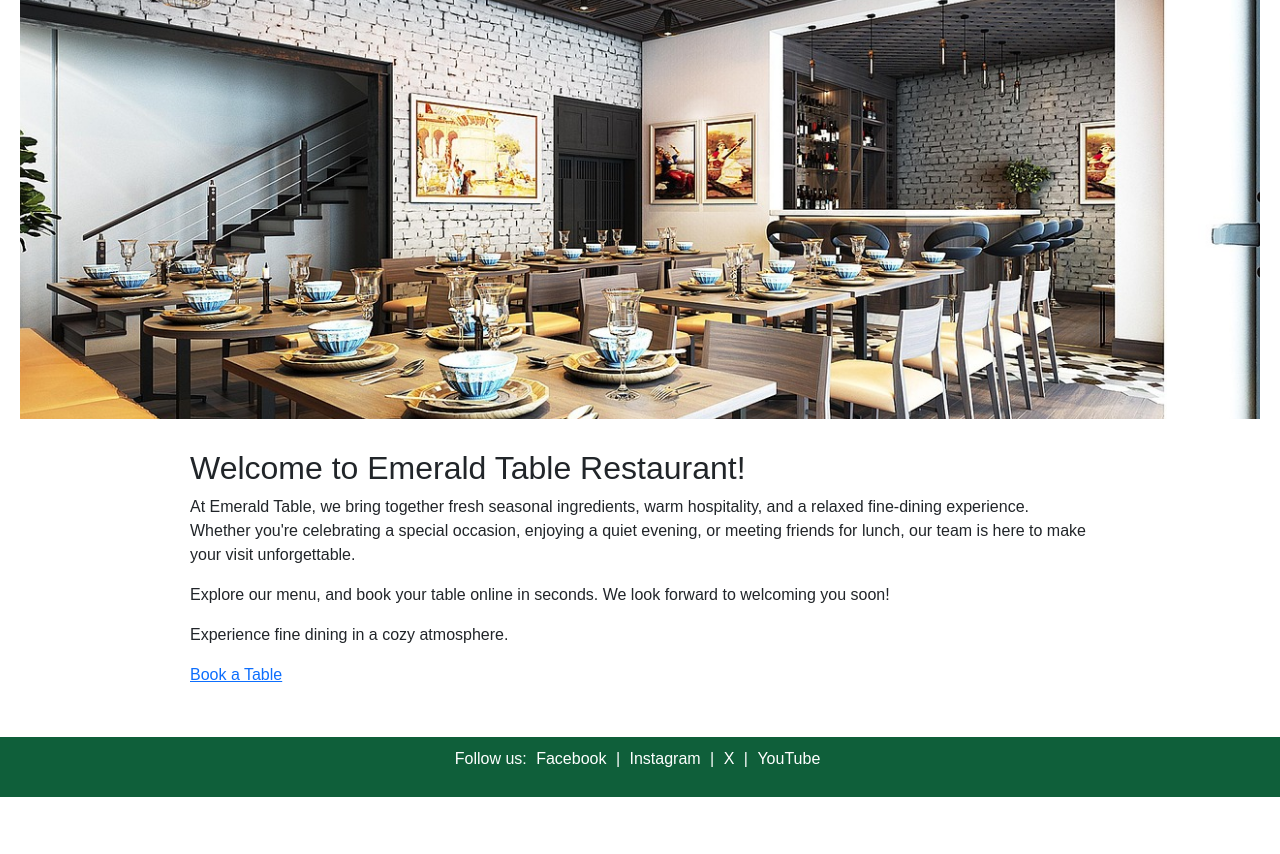
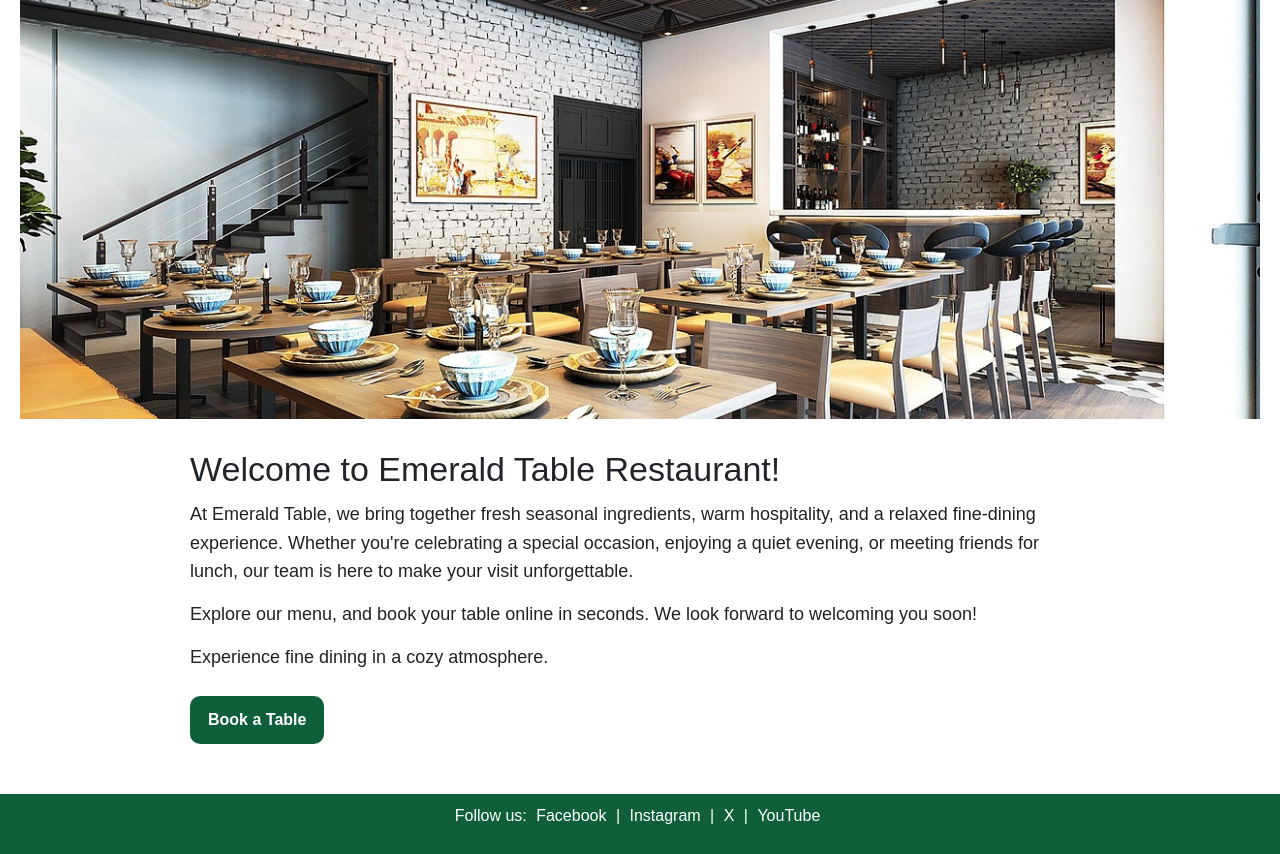
Before and after one commit to darrio-dk/emerald_table_restaurant, a Django app: page / in a window 1280 px wide. Shown: the part 77-931 px from the top of the page. Before the commit the page ends 874 px from the top, so only its background shows below. Run offline with Django 5.2, Linux system fonts and the light colour scheme.

Commit message:
style heading, paragraph and button

```diff
--- a/static/css/style.css
+++ b/static/css/style.css
@@ -54,3 +54,31 @@ body {
     margin: 30px auto;
     text-align: left;
 }
+
+.home-intro h2 {
+    font-size: 34px;
+    margin-bottom: 10px;
+}
+
+.home-intro p {
+    font-size: 18px;
+    line-height: 1.6;
+    margin-bottom: 14px;
+    color: #222;
+}
+
+/* Nice green button */
+.btn-primary {
+    display: inline-block;
+    background: #0f5f3a;
+    color: white;
+    padding: 12px 18px;
+    border-radius: 10px;
+    text-decoration: none;
+    font-weight: 600;
+    margin-top: 10px;
+}
+
+.btn-primary:hover {
+    background: #0b4a2c;
+}
```
Also changed, not shown: db.sqlite3.
